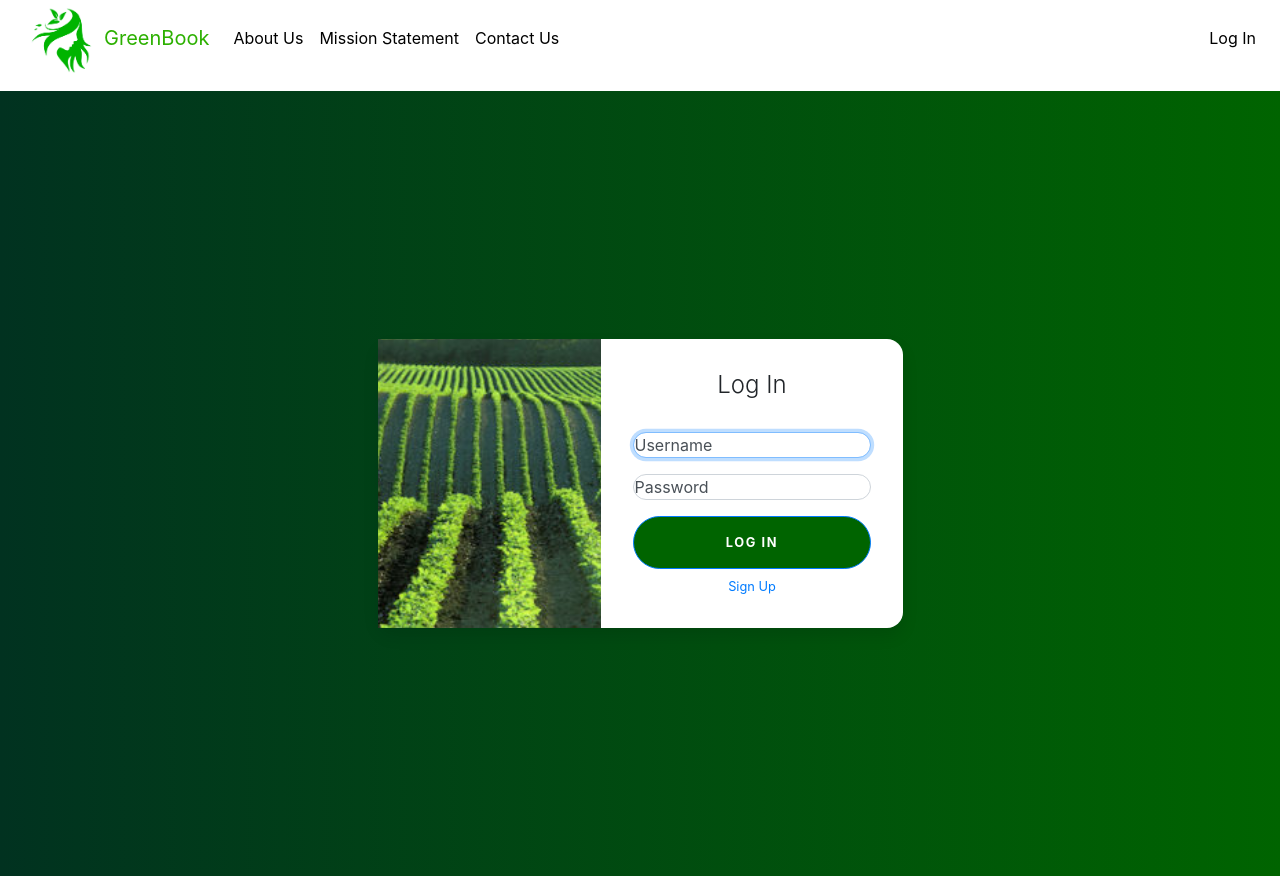
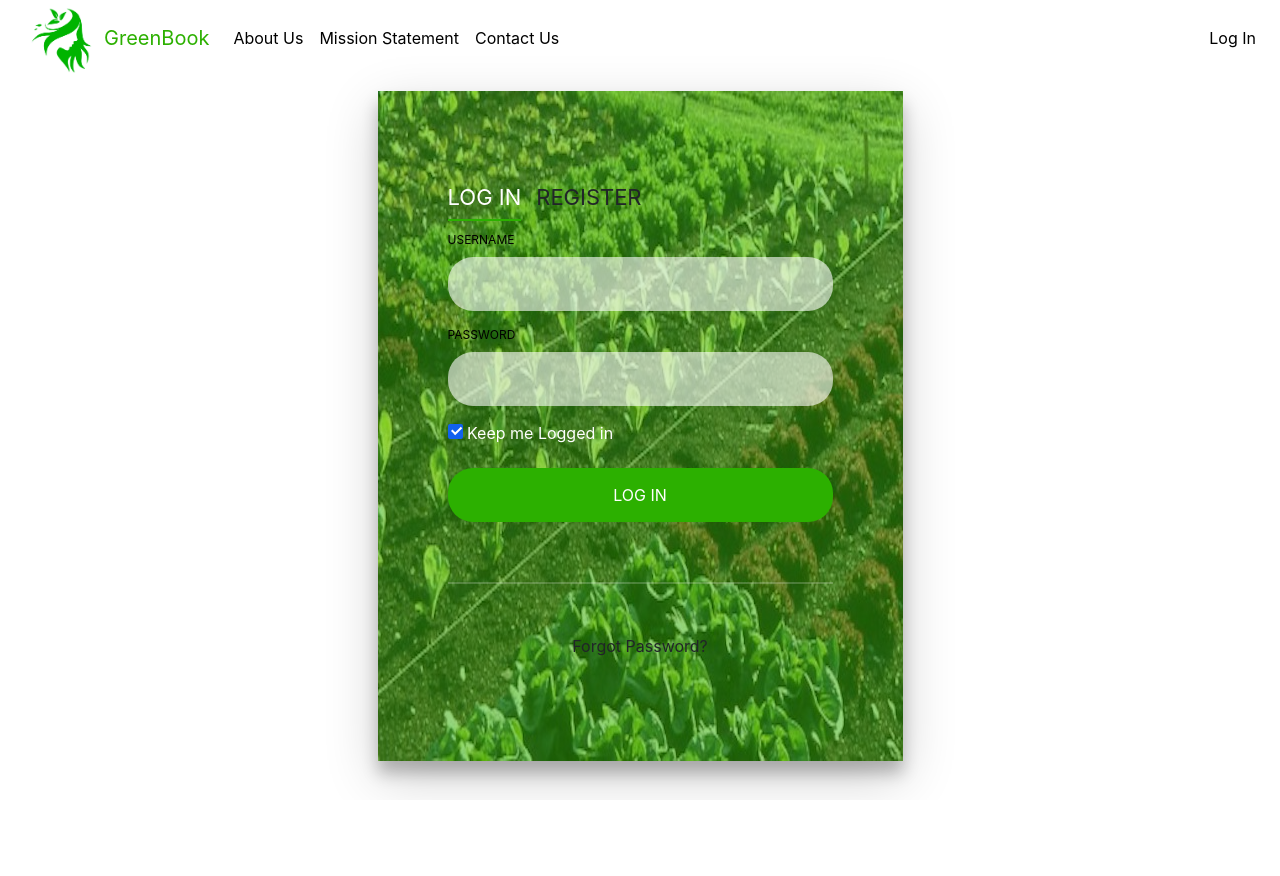
Before and after one commit to lucidlactose/softwareEngineeringProject, an Angular app: page /logIn in a window 1280 px wide. After the commit the page ends 800 px from the top, so only its background shows below. Built offline with nearby package versions, Linux system fonts and the light colour scheme.

Commit message:
contact and login/register restyle

```diff
--- a/src/app/contact-us/contact-us.component.css
+++ b/src/app/contact-us/contact-us.component.css
@@ -1,31 +1,3 @@
-
-
-
-
-/*//////////////////////////////////////////////////////////////////
-[ FONT ]*/
-
-/* @font-face {
-    font-family: Poppins-Regular;
-    src: url('../fonts/poppins/Poppins-Regular.ttf');
-  }
-
-  @font-face {
-    font-family: Poppins-Medium;
-    src: url('../fonts/poppins/Poppins-Medium.ttf');
-  }
-
-  @font-face {
-    font-family: Poppins-Bold;
-    src: url('../fonts/poppins/Poppins-Bold.ttf');
-  }
-
-   */
-
-
-  /*//////////////////////////////////////////////////////////////////
-  [ RESTYLE TAG ]*/
-
   * {
       margin: 0px;
       padding: 0px;
@@ -153,11 +125,8 @@
     justify-content: center;
     align-items: center;
     padding: 15px;
-    background: #2cb000;
-    background: -webkit-linear-gradient(45deg, rgba(0,100,0 ,1), #013220);
-    background: -o-linear-gradient(45deg, rgba(0,100,0 ,1), #013220);
-    background: -moz-linear-gradient(45deg, rgba(0,100,0 ,1), #013220);
-    background: linear-gradient(45deg, rgba(0,100,0 ,1), #013220);
+    box-shadow: 10px 10px 5px grey;
+
   }
 
   .wrap-contact2 {
@@ -166,6 +135,8 @@
     border-radius: 10px;
     overflow: hidden;
     padding: 72px 55px 90px 55px;
+    box-shadow: 1px 5px 60px 15px rgba(128, 128, 128, 0.466);
+
   }
 
 
@@ -232,11 +203,6 @@
     -moz-transition: all 0.4s;
     transition: all 0.4s;
 
-    background: rgba(219,21,99,1);
-    background: -webkit-linear-gradient(45deg, #d5007d, #e53935);
-    background: -o-linear-gradient(45deg, #d5007d, #e53935);
-    background: -moz-linear-gradient(45deg, #d5007d, #e53935);
-    background: linear-gradient(45deg, #d5007d, #e53935);
   }
 
   .focus-input2::after {
@@ -324,10 +290,6 @@
     width: 300%;
     height: 100%;
     background: #2cb000;
-    background: -webkit-linear-gradient(-135deg, #2cb000, #013220, #2cb000, #013220);
-    background: -o-linear-gradient(-135deg, #2cb000, #013220, #2cb000, #013220);
-    background: -moz-linear-gradient(-135deg, #2cb000, #013220, #2cb000, #013220);
-    background: linear-gradient(-135deg, #2cb000, #013220, #2cb000, #013220);
     top: 0;
     left: -100%;
 
--- a/src/app/log-in/log-in.component.css
+++ b/src/app/log-in/log-in.component.css
@@ -1,119 +1,150 @@
-:root {
-    --input-padding-x: 1.5rem;
-    --input-padding-y: .75rem;
-  }
+body{
+	margin:0;
+	color:#6a6f8c;
+	background:#c8c8c8;
+	font:600 16px/18px 'Open Sans',sans-serif;
+}
+*,:after,:before{box-sizing:border-box}
+.clearfix:after,.clearfix:before{content:'';display:table}
+.clearfix:after{clear:both;display:block}
+a{color:inherit;text-decoration:none}
 
-  body {
-    background: #2cb000;
-    background: linear-gradient(to right, #013220, rgba(0,100,0 ,1));
-    /* padding: 100%; */
-  }
+.login-wrap{
+	width:100%;
+	margin:auto;
+	max-width:525px;
+	min-height:670px;
+	position:relative;
+	background:url('../../assets/crops.jpg') no-repeat center;
+	box-shadow:0 12px 15px 0 rgba(0,0,0,.24),0 17px 50px 0 rgba(0,0,0,.19);
+}
+.login-html{
+	width:100%;
+	height:100%;
+	position:absolute;
+	padding:90px 70px 50px 70px;
+  /* background:rgba(40,57,101,.9); */
+  background:rgba(44, 176, 0, 0.5);
+}
+.login-html .sign-in-htm,
+.login-html .sign-up-htm{
+	top:0;
+	left:0;
+	right:0;
+	bottom:0;
+	position:absolute;
+	transform:rotateY(180deg);
+	backface-visibility:hidden;
+}
+.login-html .sign-in,
+.login-html .sign-up,
+.login-form .group .check{
+	display:none;
+}
+.login-html .tab,
+.login-form .group .label,
+.login-form .group .button{
+	text-transform:uppercase;
+}
+.login-html .tab{
+	font-size:22px;
+	margin-right:15px;
+	padding-bottom:5px;
+	margin:0 15px 10px 0;
+	display:inline-block;
+	border-bottom:2px solid transparent;
+}
+.login-html .sign-in:checked + .tab,
+.login-html .sign-up:checked + .tab{
+	color:#fff;
+	border-color:#2cb000;
+}
+.login-form{
+	min-height:345px;
+	position:relative;
+	perspective:1000px;
+	transform-style:preserve-3d;
+}
+.login-form .group{
+	margin-bottom:15px;
+}
+.login-form .group .label,
+.login-form .group .input,
+.login-form .group .button{
+	width:100%;
+	color:#fff;
+	display:block;
+}
+.login-form .group .input,
+.login-form .group .button{
+	border:none;
+	padding:15px 20px;
+	border-radius:25px;
+	background:rgba(255,255,255,.6);
+}
+.login-form .group input[data-type="password"]{
+	text-security:circle;
+	-webkit-text-security:circle;
+}
+.login-form .group .label{
+	color:rgb(0, 0, 0);
+	font-size:12px;
+}
+.login-form .group .button{
+	background:#2cb000;
+}
+.login-form .group label .icon{
+	width:15px;
+	height:15px;
+	border-radius:2px;
+	position:relative;
+	display:inline-block;
+	background:rgba(255,255,255,.1);
+}
+.login-form .group label .icon:before,
+.login-form .group label .icon:after{
+	content:'';
+	width:10px;
+	height:2px;
+	background:#fff;
+	position:absolute;
+	transition:all .2s ease-in-out 0s;
+}
+.login-form .group label .icon:before{
+	left:3px;
+	width:5px;
+	bottom:6px;
+	transform:scale(0) rotate(0);
+}
+.login-form .group label .icon:after{
+	top:6px;
+	right:0;
+	transform:scale(0) rotate(0);
+}
+.login-form .group .check:checked + label{
+	color:#fff;
+}
+.login-form .group .check:checked + label .icon{
+	background:#1161ee;
+}
+.login-form .group .check:checked + label .icon:before{
+	transform:scale(1) rotate(45deg);
+}
+.login-form .group .check:checked + label .icon:after{
+	transform:scale(1) rotate(-45deg);
+}
+.login-html .sign-in:checked + .tab + .sign-up + .tab + .login-form .sign-in-htm{
+	transform:rotate(0);
+}
+.login-html .sign-up:checked + .tab + .login-form .sign-up-htm{
+	transform:rotate(0);
+}
 
-  .card-signin {
-    border: 0;
-    border-radius: 1rem;
-    box-shadow: 0 0.5rem 1rem 0 rgba(0, 0, 0, 0.1);
-    /* overflow: hidden; */
-  }
-
-  .card-signin .card-title {
-    margin-bottom: 2rem;
-    font-weight: 300;
-    font-size: 1.5rem;
-  }
-
-  .card-signin .card-img-left {
-    width: 45%;
-    /* Link to your background image using in the property below! */
-    background: scroll center url('../../assets/farmLogIn.jpg');
-    background-size: cover;
-  }
-
-  .card-signin .card-body {
-    padding: 2rem;
-  }
-
-  .form-signin {
-    width: 100%;
-  }
-
-  .form-signin .btn {
-    font-size: 80%;
-    border-radius: 5rem;
-    letter-spacing: .1rem;
-    font-weight: bold;
-    padding: 1rem;
-    transition: all 0.2s;
-  }
-
-  .form-label-group {
-    position: relative;
-    margin-bottom: 1rem;
-  }
-
-  .form-label-group input {
-    height: auto;
-    border-radius: 2rem;
-  }
-
-  .form-label-group>input,
-  .form-label-group>label {
-    padding: var(--input-padding-y) var(--input-padding-x);
-  }
-
-  .form-label-group>label {
-    position: absolute;
-    top: 0;
-    left: 0;
-    display: block;
-    width: 100%;
-    margin-bottom: 0;
-    /* Override default `<label>` margin */
-    line-height: 1.5;
-    color: #495057;
-    border: 1px solid transparent;
-    border-radius: .25rem;
-    transition: all .1s ease-in-out;
-  }
-
-  .form-label-group input::-webkit-input-placeholder {
-    color: transparent;
-  }
-
-  .form-label-group input:-ms-input-placeholder {
-    color: transparent;
-  }
-
-  .form-label-group input::-ms-input-placeholder {
-    color: transparent;
-  }
-
-  .form-label-group input::-moz-placeholder {
-    color: transparent;
-  }
-
-  .form-label-group input::placeholder {
-    color: transparent;
-  }
-
-  .form-label-group input:not(:placeholder-shown) {
-    padding-top: calc(var(--input-padding-y) + var(--input-padding-y) * (2 / 3));
-    padding-bottom: calc(var(--input-padding-y) / 3);
-  }
-
-  .form-label-group input:not(:placeholder-shown)~label {
-    padding-top: calc(var(--input-padding-y) / 3);
-    padding-bottom: calc(var(--input-padding-y) / 3);
-    font-size: 12px;
-    color: #777;
-  }
-
-  .btn-google {
-    color: white;
-    background-color: #ea4335;
-  }
-
-  .btn-facebook {
-    color: white;
-    background-color: #3b5998;
-  }
+.hr{
+	height:2px;
+	margin:60px 0 50px 0;
+	background:rgba(255,255,255,.2);
+}
+.foot-lnk{
+	text-align:center;
+}
--- a/src/app/log-in/log-in.component.html
+++ b/src/app/log-in/log-in.component.html
@@ -1,43 +1,55 @@
 <app-nav-bar></app-nav-bar>
-<body>
-    <div class="container">
-      <div class="row" style="padding: 200px;">
-        <div class="col-lg-10 col-xl-9 mx-auto">
-          <div class="card card-signin flex-row my-5">
-            <div class="card-img-left d-none d-md-flex">
-               <!-- Background image for card set in CSS! -->
-            </div>
-            <div class="card-body">
-              <h5 class="card-title text-center">Log In</h5>
-              <form class="form-signin">
-                <div class="form-label-group">
-                  <input type="text" id="inputUserame" class="form-control" placeholder="Username" required autofocus>
-                  <label for="inputUserame">Username</label>
-                </div>
-
-                <!-- <div class="form-label-group">
-                  <input type="email" id="inputEmail" class="form-control" placeholder="Email address" required>
-                  <label for="inputEmail">Email address</label>
-                </div> -->
-
-                <!-- <hr> -->
-
-                <div class="form-label-group">
-                  <input type="password" id="inputPassword" class="form-control" placeholder="Password" required>
-                  <label for="inputPassword">Password</label>
-                </div>
-
-                <!-- <div class="form-label-group">
-                  <input type="password" id="inputConfirmPassword" class="form-control" placeholder="Password" required>
-                  <label for="inputConfirmPassword">Confirm password</label>
-                </div> -->
-
-                <button class="btn btn-lg btn-primary btn-block text-uppercase" type="submit" style="background-color: rgba(0,100,0 ,1)">Log In</button>
-                <a class="d-block text-center mt-2 small" href="#">Sign Up</a>
-              </form>
-            </div>
-          </div>
+<div class="login-wrap">
+  <div class="login-html">
+    <input id="tab-1" type="radio" name="tab" class="sign-in" checked><label for="tab-1" class="tab">Log In</label>
+    <input id="tab-2" type="radio" name="tab" class="sign-up"><label for="tab-2" class="tab">Register</label>
+    <div class="login-form">
+      <div class="sign-in-htm">
+        <div class="group">
+          <label for="user" class="label">Username</label>
+          <input id="user" type="text" class="input">
+        </div>
+        <div class="group">
+          <label for="pass" class="label">Password</label>
+          <input id="pass" type="password" class="input" data-type="password">
+        </div>
+        <div class="group">
+          <input id="check" type="checkbox" class="check" checked>
+          <label for="check"><span class="icon"></span> Keep me Logged in</label>
+        </div>
+        <div class="group">
+          <input type="submit" class="button" value="Log In">
+        </div>
+        <div class="hr"></div>
+        <div class="foot-lnk">
+          <a href="#forgot">Forgot Password?</a>
         </div>
       </div>
+      <div class="sign-up-htm">
+        <div class="group">
+          <label for="user" class="label">Username</label>
+          <input id="user" type="text" class="input">
+        </div>
+        <div class="group">
+          <label for="pass" class="label">Password</label>
+          <input id="pass" type="password" class="input" data-type="password">
+        </div>
+        <div class="group">
+          <label for="pass" class="label">Repeat Password</label>
+          <input id="pass" type="password" class="input" data-type="password">
+        </div>
+        <div class="group">
+          <label for="pass" class="label">Email Address</label>
+          <input id="pass" type="text" class="input">
+        </div>
+        <div class="group">
+          <input type="submit" class="button" value="Register">
+        </div>
+        <!-- <div class="hr"></div>
+        <div class="foot-lnk">
+          <label for="tab-1">Already Member?</label>
+        </div> -->
+      </div>
     </div>
-  </body>
+  </div>
+</div>
```
Also changed, not shown: src/assets/crops.jpg (added).
